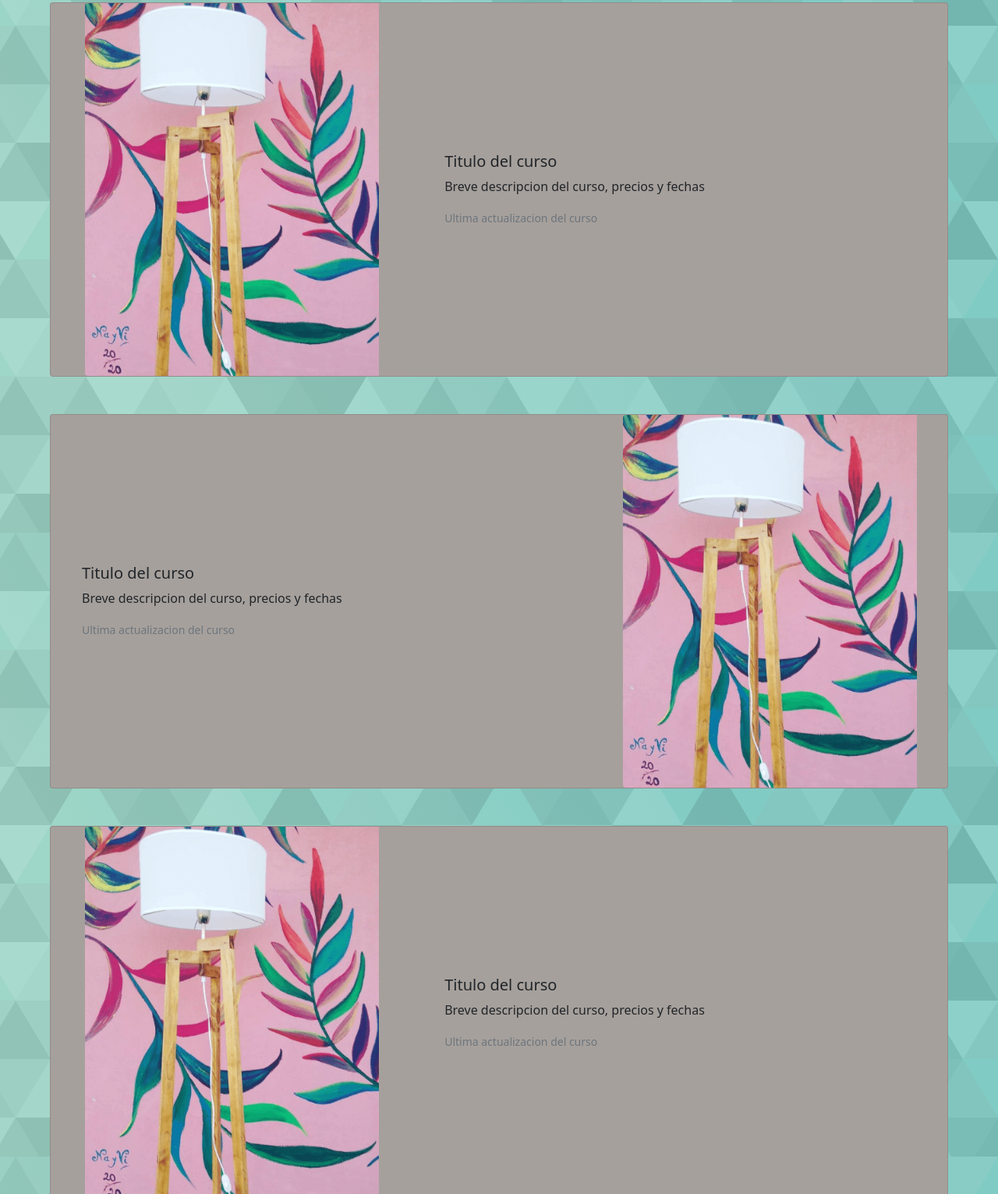
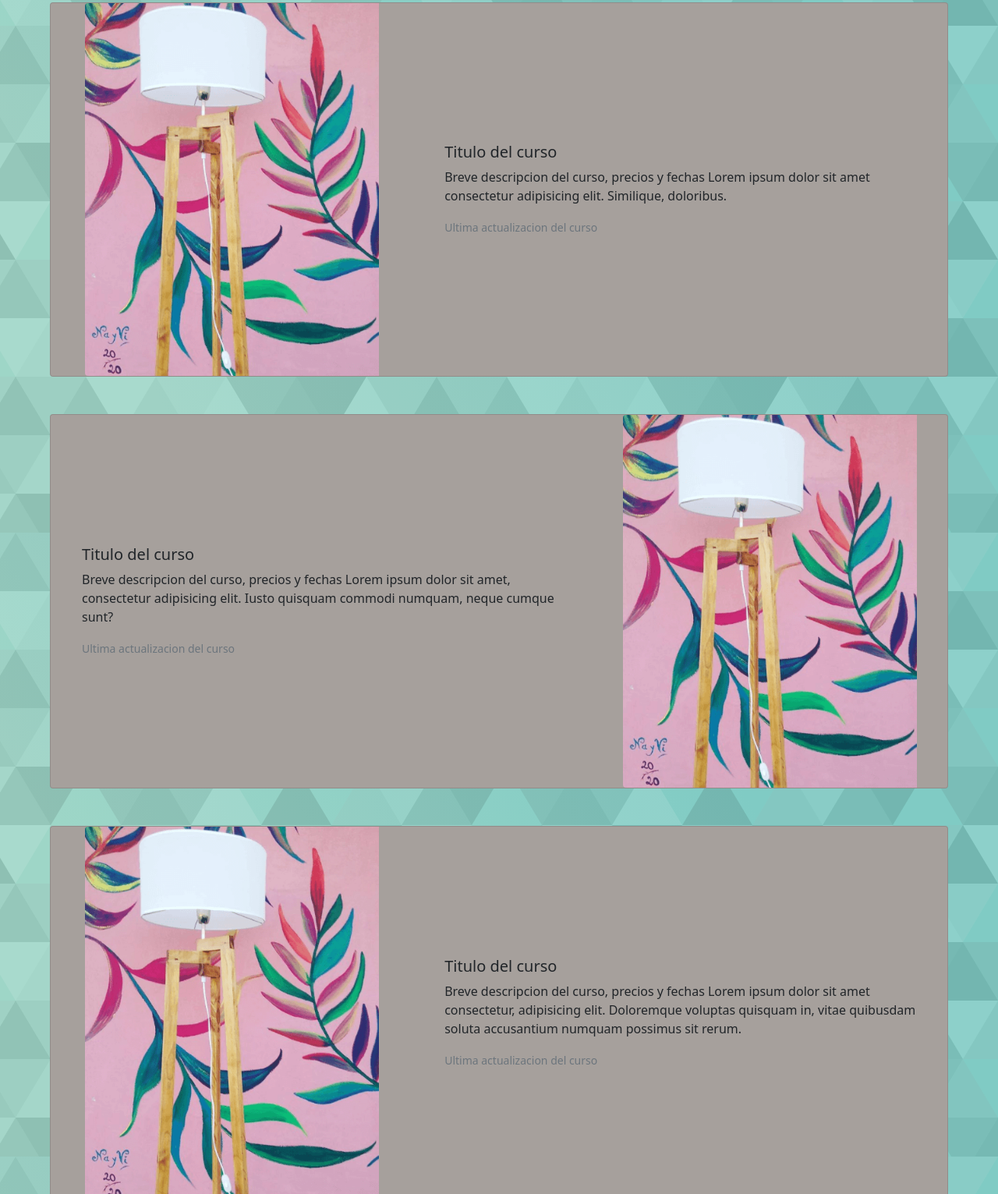
Before and after one commit to FranGFrau/Proyecto-Web, a website: page cursos.html in a window 1280 px wide. Shown: the part 117-1648 px from the top of the page at 78% size. Drawn offline with nearby package versions, Linux system fonts and the light colour scheme.

Commit message:
descripciones de cursos un poco mas largas

```diff
--- a/cursos.html
+++ b/cursos.html
@@ -72,7 +72,7 @@
             <div class="col">
               <div class="card-body">
                 <h5 class="card-title">Titulo del curso</h5>
-                <p class="card-text">Breve descripcion del curso, precios y fechas</p>
+                <p class="card-text">Breve descripcion del curso, precios y fechas Lorem ipsum dolor sit amet consectetur adipisicing elit. Similique, doloribus.</p>
                 <p class="card-text"><small class="text-muted">Ultima actualizacion del curso</small></p>
               </div>
             </div>
@@ -89,7 +89,7 @@
             <div class="col">
               <div class="card-body">
                 <h5 class="card-title">Titulo del curso</h5>
-                <p class="card-text">Breve descripcion del curso, precios y fechas</p>
+                <p class="card-text">Breve descripcion del curso, precios y fechas Lorem ipsum dolor sit amet, consectetur adipisicing elit. Iusto quisquam commodi numquam, neque cumque sunt?</p>
                 <p class="card-text"><small class="text-muted">Ultima actualizacion del curso</small></p>
               </div>
             </div>
@@ -106,7 +106,7 @@
             <div class="col">
               <div class="card-body">
                 <h5 class="card-title">Titulo del curso</h5>
-                <p class="card-text">Breve descripcion del curso, precios y fechas</p>
+                <p class="card-text">Breve descripcion del curso, precios y fechas Lorem ipsum dolor sit amet consectetur, adipisicing elit. Doloremque voluptas quisquam in, vitae quibusdam soluta accusantium numquam possimus sit rerum.</p>
                 <p class="card-text"><small class="text-muted">Ultima actualizacion del curso</small></p>
               </div>
             </div>
--- a/scss/_decotextil.scss
+++ b/scss/_decotextil.scss
@@ -10,10 +10,12 @@
       display: flex;
       background-color: #a6a09c;
       height: 30rem;
+      align-content: center;
       .row {
         .col {
           display: flex;
           align-items: center;
+          justify-content: flex-start;
         }
         .col-5 {
           display: flex;
```
